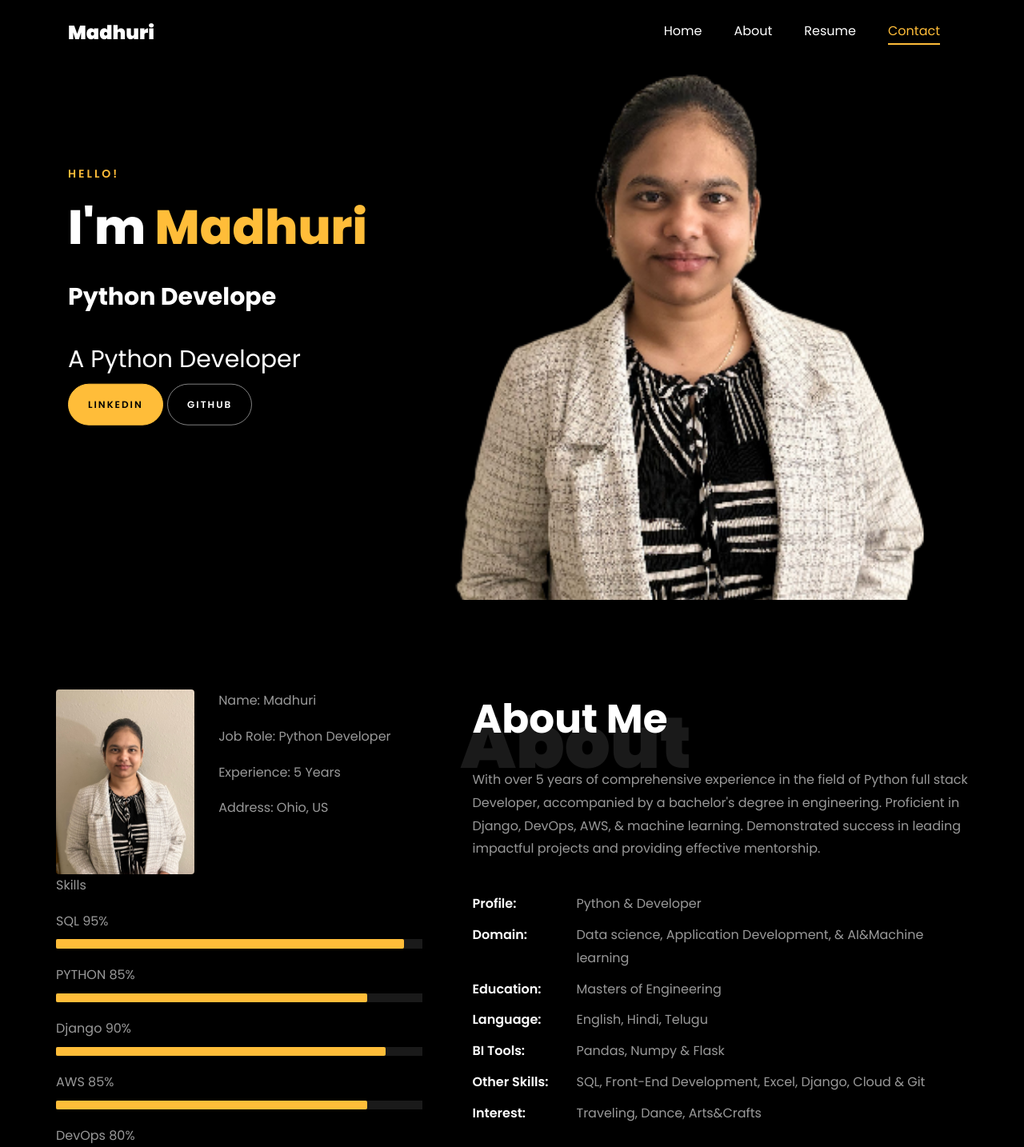
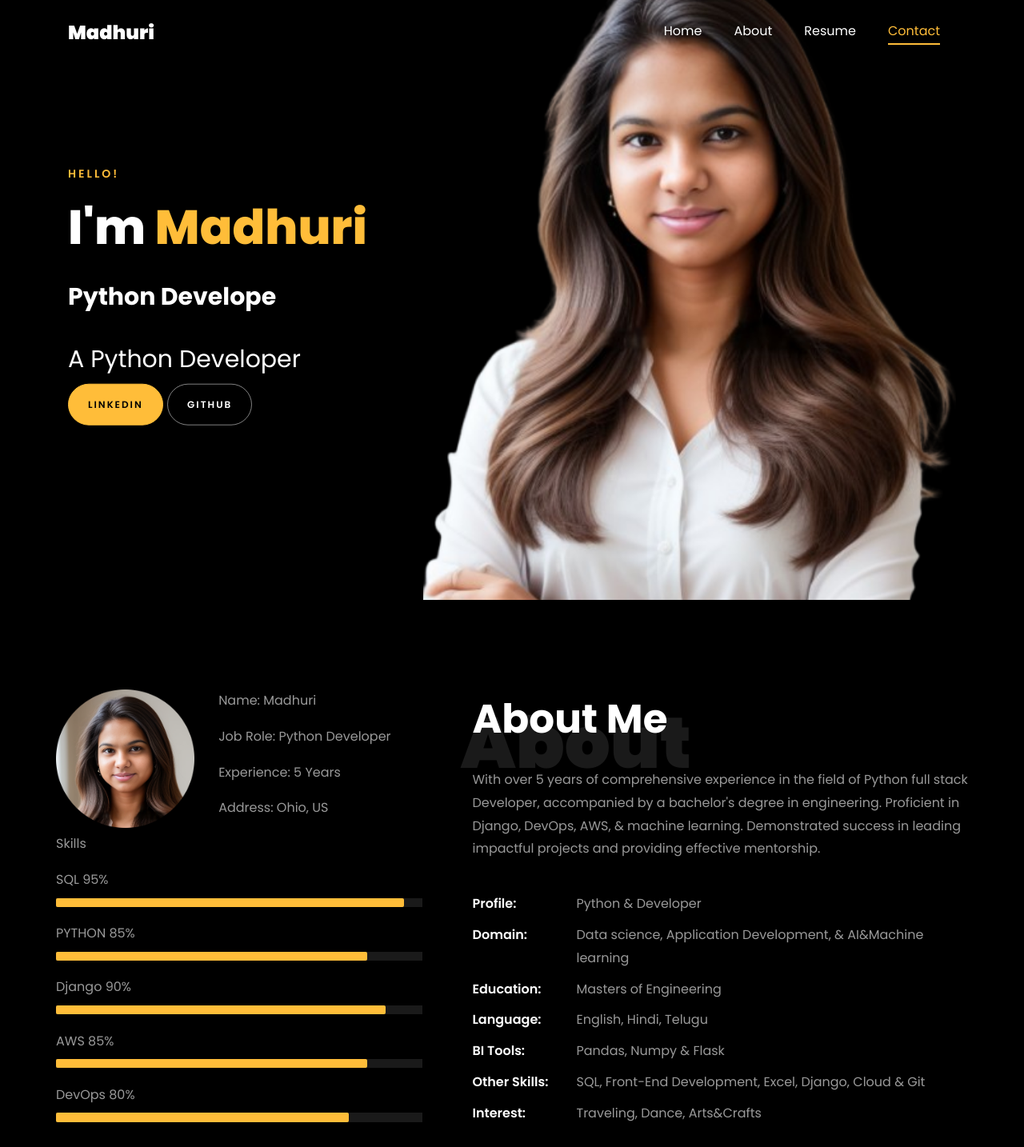
Before and after one commit to GogulaMadhuriReddy/Madhuri.portfolio, a plain HTML site: page index.html in a window 1280 px wide. Shown: the top 1434 px of the page at 80% size. Drawn offline with Linux system fonts and the light colour scheme; files whose address does not match are found by name.

Commit message:
Update index.html

```diff
--- a/index.html
+++ b/index.html
@@ -140,7 +140,7 @@
 	      	<div class="overlay"></div>
 	         <div class="container">
 	          <div class="row d-md-flex no-gutters slider-text align-items-end justify-content-end" data-scrollax-parent="true">
-	          	<div class="one-third js-fullheight order-md-last img" style="background-image:url(images/image\ 2_processed.jpeg);">
+	          	<div class="one-third js-fullheight order-md-last img" style="background-image:url(images/Madhuri_folio.png);">
 	          	 <div class="overlay"></div>
 	          	</div>
 		          <div class="one-forth d-flex  align-items-center ftco-animate" data-scrollax=" properties: { translateY: '70%' }">
@@ -210,7 +210,7 @@
 								<div class="row">
 									<div class="col-sm-6 col-md-5">
 									  <div class="about-img">
-										<img src="images/image 2.jpeg" class="img-fluid rounded b-shadow-a" alt="">
+										<img src="images/Madhuri folio-round.png" class="img-fluid rounded b-shadow-a" alt="">
 									  </div>
 									</div>
 									<!-- Details next to profile image -->
```
